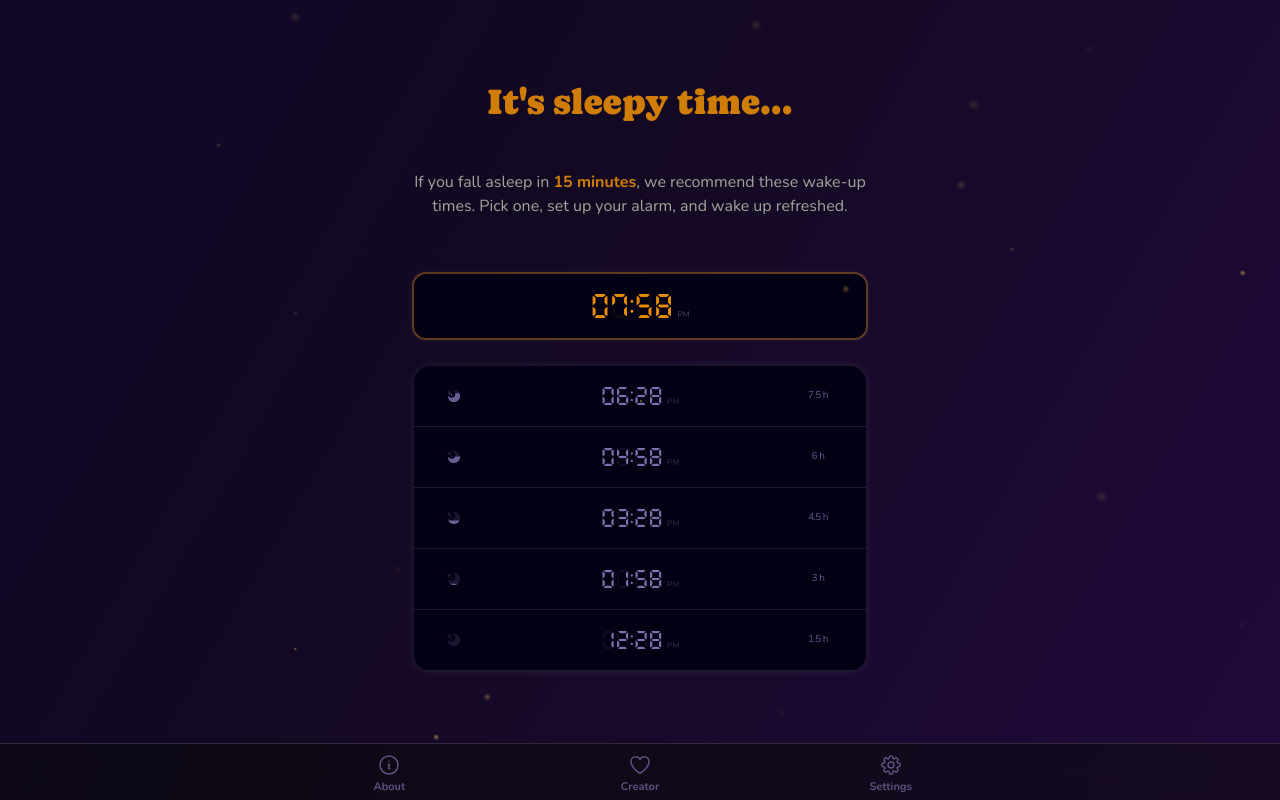
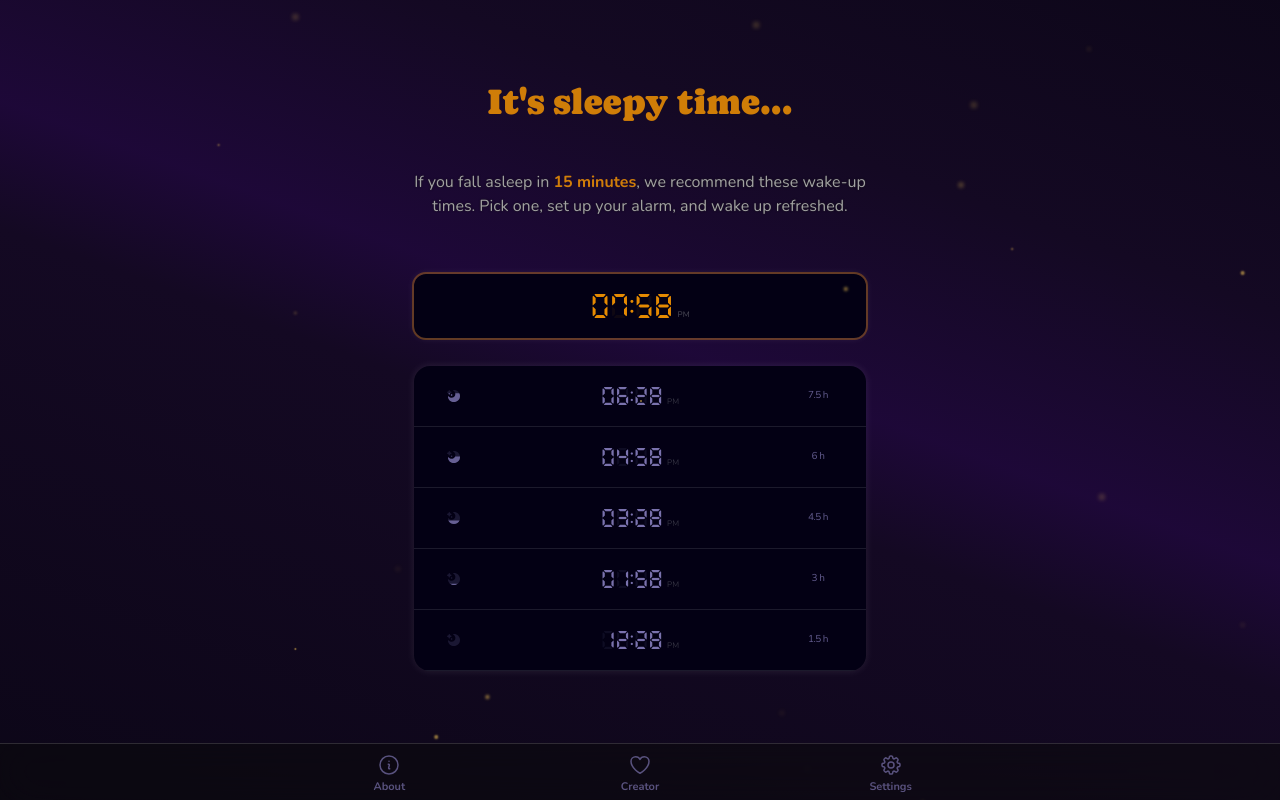
Before and after one commit to aronsantha/wakey, a React (Vite) app: page / in a window 1280 px wide. Built offline with nearby package versions, Linux system fonts and the light colour scheme.

Commit message:
update background gradient

```diff
--- a/src/style.css
+++ b/src/style.css
@@ -45,16 +45,23 @@ html {
 body {
   margin: 0;
   color: #e3e3e3;
-  background: linear-gradient(-60deg, #280a4a, #140923, #0a0331);
+  background: linear-gradient(
+    20deg,
+    transparent 10%,
+    #140923 50%,
+    #280a4ab1 55%,
+    #140923 65%,
+    transparent 90%
+  );
   background-size: 200% 200%;
-  animation: gradient 30s infinite;
+  animation: gradient 30s ease infinite;
 }
 
 .stars {
   position: absolute;
   z-index: 0;
   animation: rotate 700s linear infinite;
-  opacity: 50%;
+  opacity: 60%;
   top: 50%;
   left: 50%;
   height: 2px;
```
